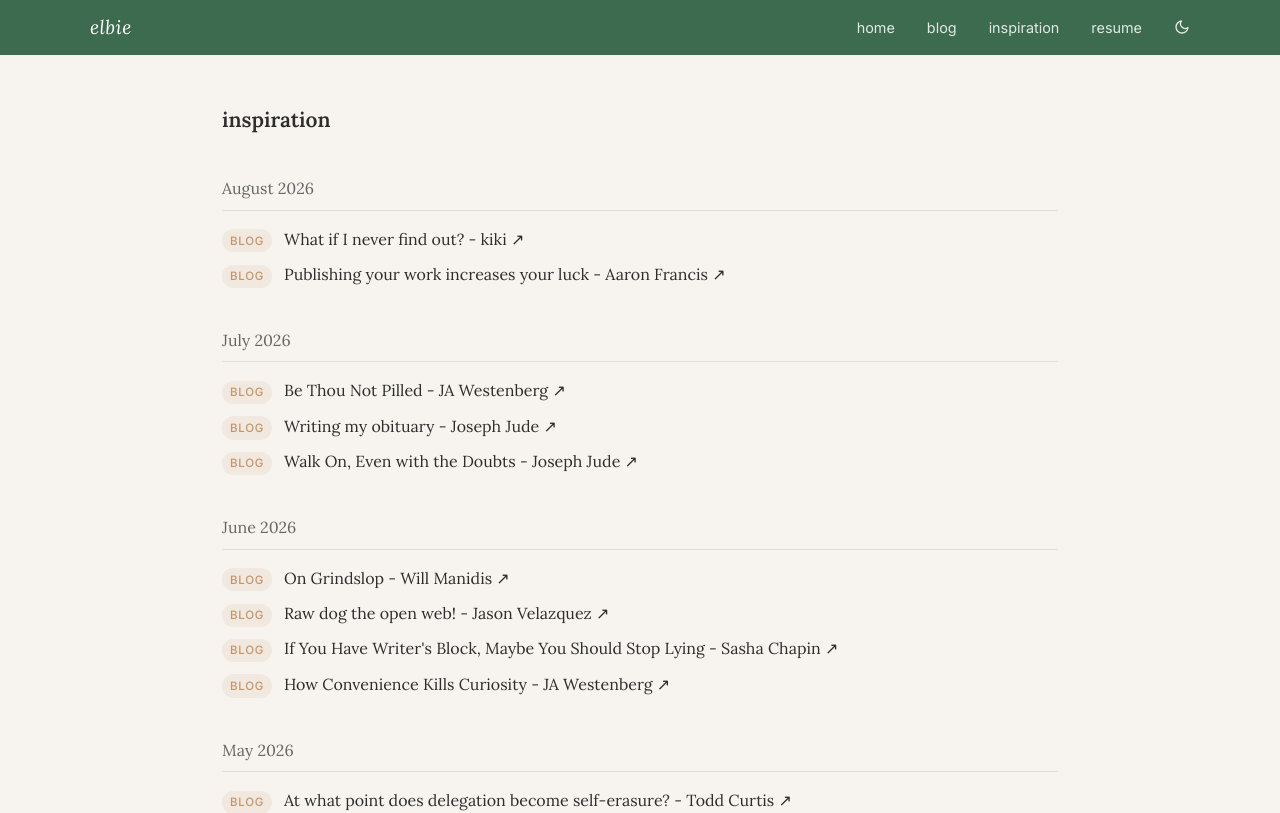
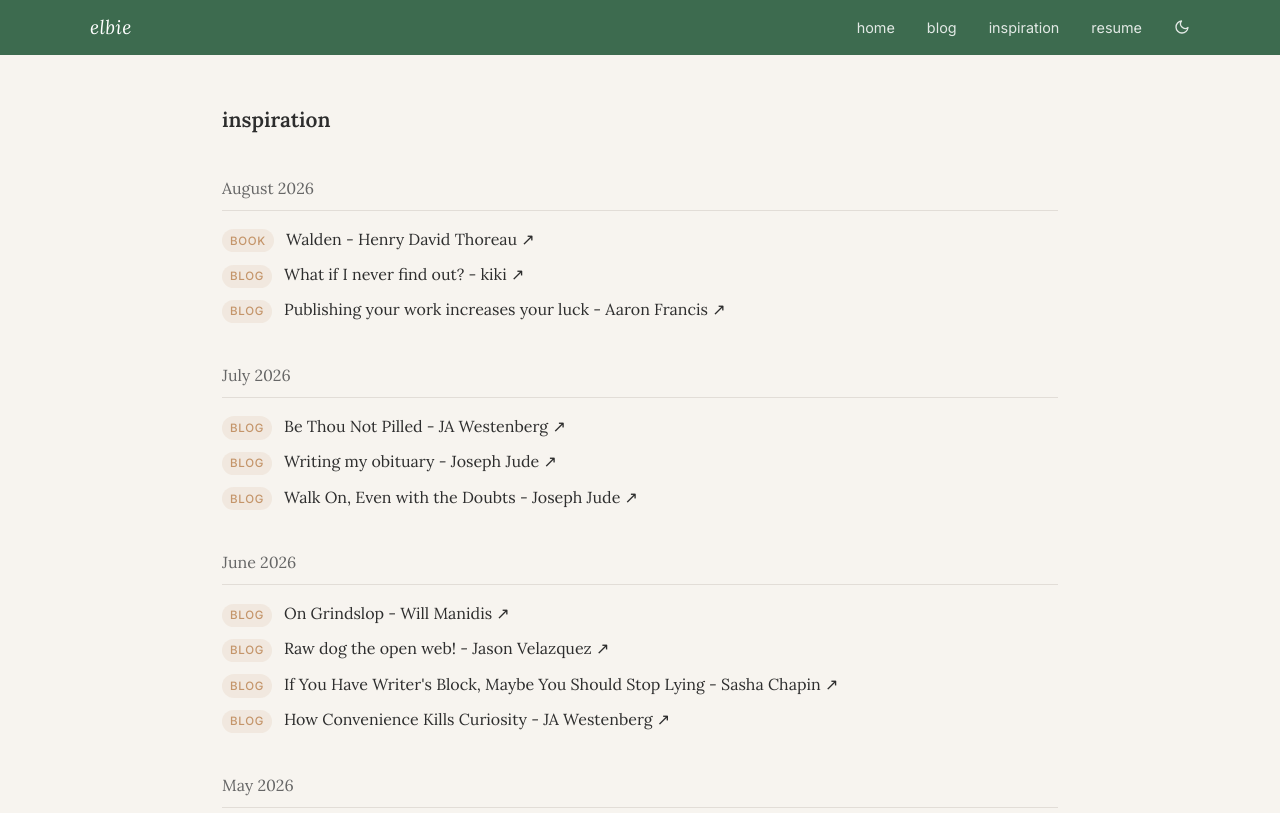
Before and after one commit to lbrown98/elbie-web, a React (Vite) app: page /inspiration in a window 1280 px wide. Shown: the top 813 px of the page. Built offline with nearby package versions, Linux system fonts and the light colour scheme.

Commit message:
another book

```diff
--- a/src/data/inspiration.js
+++ b/src/data/inspiration.js
@@ -2,6 +2,12 @@
 // Example types: 'blog', 'youtube', 'website', 'book', 'podcast'
 
 const inspiration = [
+  {
+    title: 'Walden - Henry David Thoreau',
+    url: 'https://www.barnesandnoble.com/w/walden-classics-henry-david-thoreau/1126967745?ean=9789358561203',
+    type: 'book',
+    month: '2026-08',
+  },
   {
     title: 'What if I never find out? - kiki',
     url: 'https://storieswithkiki.substack.com/p/what-if-i-never-find-out',
```
